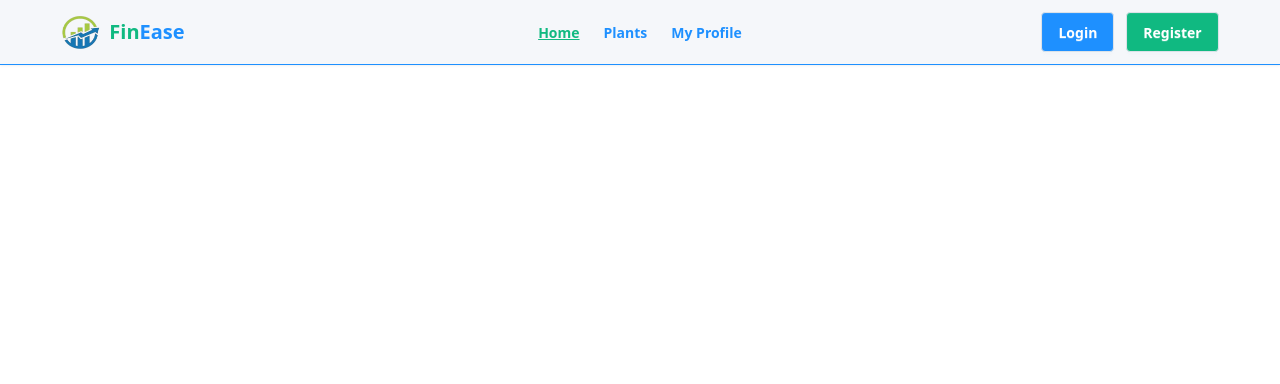
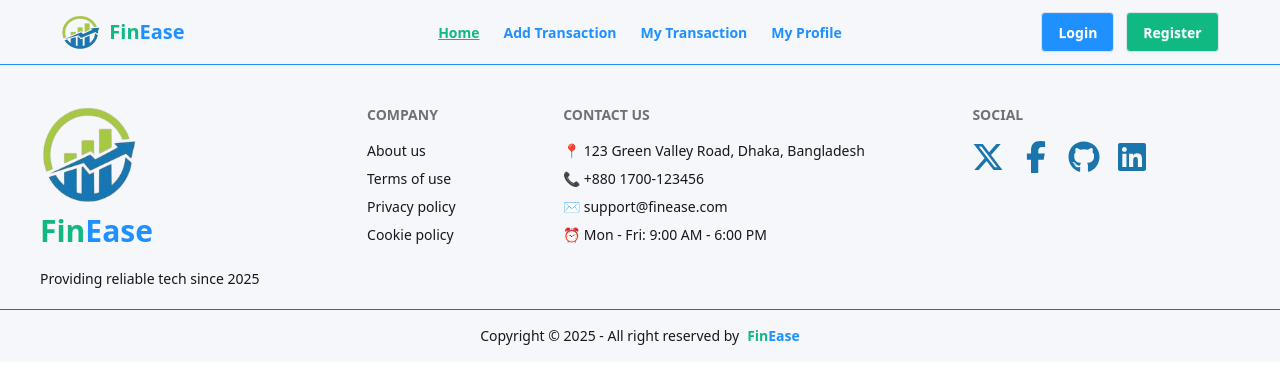
Before and after one commit to masrafi143/FinEase-PH-B12-Assignment-10, a React (Vite) app: page / in a window 1280 px wide. Shown: the top 384 px of the page. Built offline with nearby package versions, Linux system fonts and the light colour scheme; no server answers.

Commit message:
add footer-section

```diff
--- a/src/App.css
+++ b/src/App.css
@@ -6,9 +6,9 @@
 @plugin "daisyui/theme" {
   name: "light";
   default: true;
-  --color-primary: #1E90FF;
-  --color-secondary: #10B981;
-  --color-base-200: #EAF2F8;
-  --color-base-300: #F5F7FA;
+  --color-primary: #1E90FF;  /*blue*/
+  --color-secondary: #10B981;  /*green*/
+  --color-base-200: #EAF2F8;  /*background*/
+  --color-base-300: #F5F7FA;   /*navbar*/
   --color-accent: #FBBF24;
 }
--- /dev/null
+++ b/src/Pages/Profile/MyProfile.jsx
@@ -0,0 +1,76 @@
+import React, { use, useState } from "react";
+import { FaUserEdit } from "react-icons/fa";
+import { updateProfile } from "firebase/auth";
+import { toast, ToastContainer } from "react-toastify";
+import { AuthContext } from "../../provider/AuthProvider";
+
+const MyProfile = () => {
+  const {user,setUser,photoUrl} = use(AuthContext);
+  const [update, setUpdate] = useState(false);
+  const handleUpdate = (e) => {
+    e.preventDefault();
+    const newName = e.target.name.value;
+    const newPhotoUrl = e.target.photo.value;
+        // update user profile
+        const profile = {
+            displayName: newName,
+            photoURL: newPhotoUrl
+        }
+        updateProfile(user, profile)
+        .then(() => {
+          setUser({ ...user, ...profile });
+          toast.success("Profile updated successfully !");
+        })
+        .catch(error=>{
+            console.log(error.message);
+            toast.error("Profile update Failed!!");
+        })
+        setUpdate(false);
+  }
+  return (
+    <div className="bg-base-200 py-10 px-5 min-h-screen">
+      <div className="max-w-md mx-auto bg-white p-6 rounded-xl shadow-lg ">
+        <div className="flex flex-col items-center">
+          {
+            user && <>
+
+            {
+              user.photoURL ?
+              <img
+              src={user.photoURL}
+              alt={user.name}
+              className="w-32 h-32 rounded-full object-cover mb-4 border-2 border-primary"
+            />
+              : user.photoUrl==null ?
+              <img src= 'https://imgs.search.brave.com/wsziTmKjC8sgP9UIcqExIg7psh37zxr2o8v1yUKRdwU/rs:fit:860:0:0:0/g:ce/aHR0cHM6Ly9jZG4t/aWNvbnMtcG5nLmZs/YXRpY29uLmNvbS8x/MjgvMTExNDQvMTEx/NDQ2MTYucG5n' alt="" />
+              : <img src= {`${user.photoUrl}`} />
+            }
+            <h2 className="text-2xl font-bold text-secondary mb-1">
+              {user.displayName}
+            </h2>
+            <p className="text-gray-600 mb-4">{user.email}</p>
+            </>
+          }
+          {
+            update &&
+            <form onSubmit={handleUpdate}>
+              <input name="name" type="text" className="bg-[#f7fee7] rounded-2xl border px-4 py-2 w-full" placeholder="New Name"/>
+              <input name="photo" type="text" className="bg-[#f7fee7] rounded-2xl border px-4 py-2 w-full my-3" placeholder="New PhotoURL"/>
+              <button className="btn flex items-center gap-2 bg-primary text-white py-2 px-6 rounded-full transition mx-auto">Save Profile</button>
+            </form>
+          }
+          {
+          update ||
+          <button onClick={()=>setUpdate(true)} className="btn flex items-center gap-2 bg-primary text-white py-2 px-6 rounded-full transition">
+            <FaUserEdit /> Update Profile
+          </button>
+          }
+
+        </div>
+      </div>
+      <ToastContainer/>
+    </div>
+  );
+};
+
+export default MyProfile;
--- /dev/null
+++ b/src/Pages/Transactions/AddTransaction.jsx
@@ -0,0 +1,11 @@
+import React from 'react';
+
+const AddTransaction = () => {
+    return (
+        <div>
+
+        </div>
+    );
+};
+
+export default AddTransaction;
--- /dev/null
+++ b/src/Pages/Transactions/MyTransaction.jsx
@@ -0,0 +1,11 @@
+import React from 'react';
+
+const MyTransaction = () => {
+    return (
+        <div>
+
+        </div>
+    );
+};
+
+export default MyTransaction;
--- a/src/Routes/Router.jsx
+++ b/src/Routes/Router.jsx
@@ -5,6 +5,9 @@ import Home from "../Pages/Home/Home";
 import Login from "../Pages/Authentication/Login";
 import Register from "../Pages/Authentication/Register";
 import Error404 from "../Pages/Error404";
+import MyProfile from "../Pages/Profile/MyProfile";
+import AddTransaction from "../Pages/Transactions/AddTransaction";
+import MyTransaction from "../Pages/Transactions/MyTransaction";
 
 
 export const router = createBrowserRouter([
@@ -17,6 +20,14 @@ export const router = createBrowserRouter([
         Component: Home,
       },
       {
+        path: 'add-transaction',
+        Component: AddTransaction
+      },
+      {
+        path: 'my-transaction',
+        Component: MyTransaction
+      },
+      {
         path: "login",
         Component: Login,
       },
@@ -24,6 +35,10 @@ export const router = createBrowserRouter([
         path: "register",
         Component:Register,
       },
+      {
+        path: 'profile',
+        Component: MyProfile
+      }
     ],
 },
 {
--- /dev/null
+++ b/src/components/Footer.jsx
@@ -0,0 +1,71 @@
+import React from "react";
+import fineaseLogo from "/fineaseLogo.png";
+import { FaFacebookF, FaGithub, FaLinkedin, FaXTwitter } from "react-icons/fa6";
+
+const Footer = () => {
+  return (
+    <>
+      <footer className="footer sm:footer-horizontal bg-base-300 text-base-content p-10 pb-5">
+        <aside>
+          <img src={fineaseLogo} className="w-[100px] h-[100px]" alt="" />
+          <p>
+            <h2 className="font-bold text-secondary text-3xl">
+              Fin<span className="text-primary">Ease</span>
+            </h2>
+            <br />
+            Providing reliable tech since 2025
+          </p>
+        </aside>
+
+        <nav>
+          <h6 className="footer-title">Company</h6>
+          <a className="link link-hover">About us</a>
+          <a className="link link-hover">Terms of use</a>
+          <a className="link link-hover">Privacy policy</a>
+          <a className="link link-hover">Cookie policy</a>
+        </nav>
+        <nav>
+          <h6 className="footer-title">Contact Us</h6>
+          <a className="link link-hover">
+            📍 123 Green Valley Road, Dhaka, Bangladesh
+          </a>
+          <a className="link link-hover">📞 +880 1700-123456</a>
+          <a className="link link-hover">✉️ support@finease.com</a>
+          <a className="link link-hover">⏰ Mon - Fri: 9:00 AM - 6:00 PM</a>
+        </nav>
+
+        {/* Social media icons */}
+        <nav>
+          <h6 className="footer-title">Social</h6>
+          <div className="grid grid-flow-col gap-4">
+            <a>
+              <FaXTwitter className="w-8 h-8 text-[#1a75ac]" />
+            </a>
+            <a>
+              <FaFacebookF className="w-8 h-8 text-[#1a75ac]" />
+            </a>
+            <a>
+              <FaGithub className="w-8 h-8 text-[#1a75ac]" />
+            </a>
+            <a>
+              <FaLinkedin className="w-8 h-8 text-[#1a75ac]" />
+            </a>
+          </div>
+        </nav>
+      </footer>
+      <hr className="text-[#1a75ac]" />
+      <footer className="footer sm:footer-horizontal footer-center bg-base-300 text-base-content p-4">
+        <aside>
+          <p>
+            Copyright © {new Date().getFullYear()} - All right reserved by
+            <span className="font-bold text-secondary ml-2">
+              Fin<span className="text-primary">Ease</span>
+            </span>
+          </p>
+        </aside>
+      </footer>
+    </>
+  );
+};
+
+export default Footer;
--- a/src/components/Navbar.jsx
+++ b/src/components/Navbar.jsx
@@ -16,7 +16,8 @@ const Navbar = () => {
     <>
     <div className="nav-links space-x-6 text-primary font-semibold">
       <NavLink to={"/"}>Home</NavLink>
-      <NavLink to={"/plants"}>Plants</NavLink>
+      <NavLink to={"/add-transaction"}>Add Transaction</NavLink>
+      <NavLink to={"/my-transaction"}>My Transaction</NavLink>
       <NavLink to={"/profile"}>My Profile</NavLink>
     </div>
     </>
--- a/src/layout/HomeLayout/HomeLayout.jsx
+++ b/src/layout/HomeLayout/HomeLayout.jsx
@@ -1,12 +1,14 @@
 import React from 'react';
 import { Outlet } from 'react-router';
 import Navbar from '../../components/Navbar';
+import Footer from '../../components/Footer';
 
 const HomeLayout = () => {
     return (
         <div>
             <Navbar/>
             <Outlet/>
+            <Footer/>
         </div>
     );
 };
```
